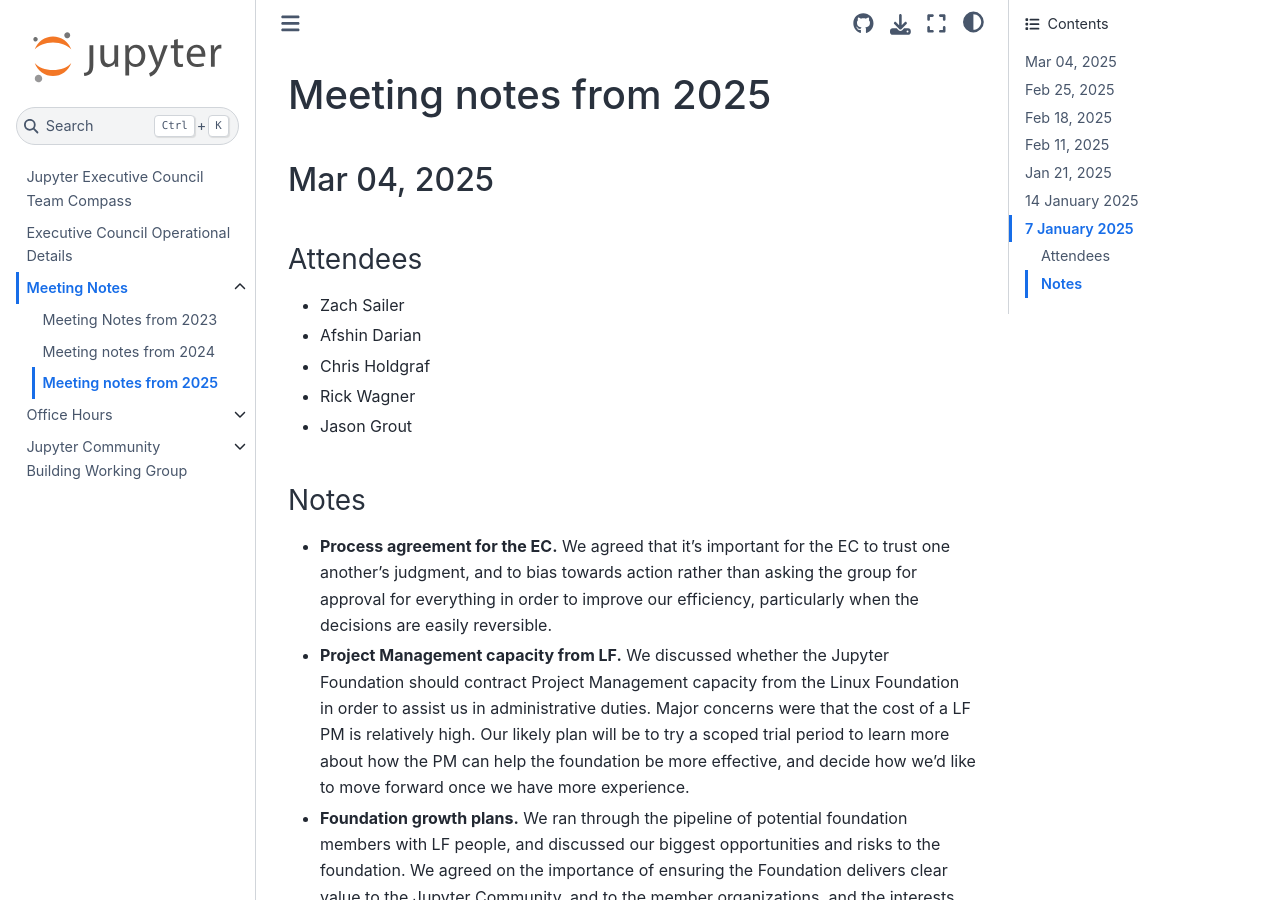
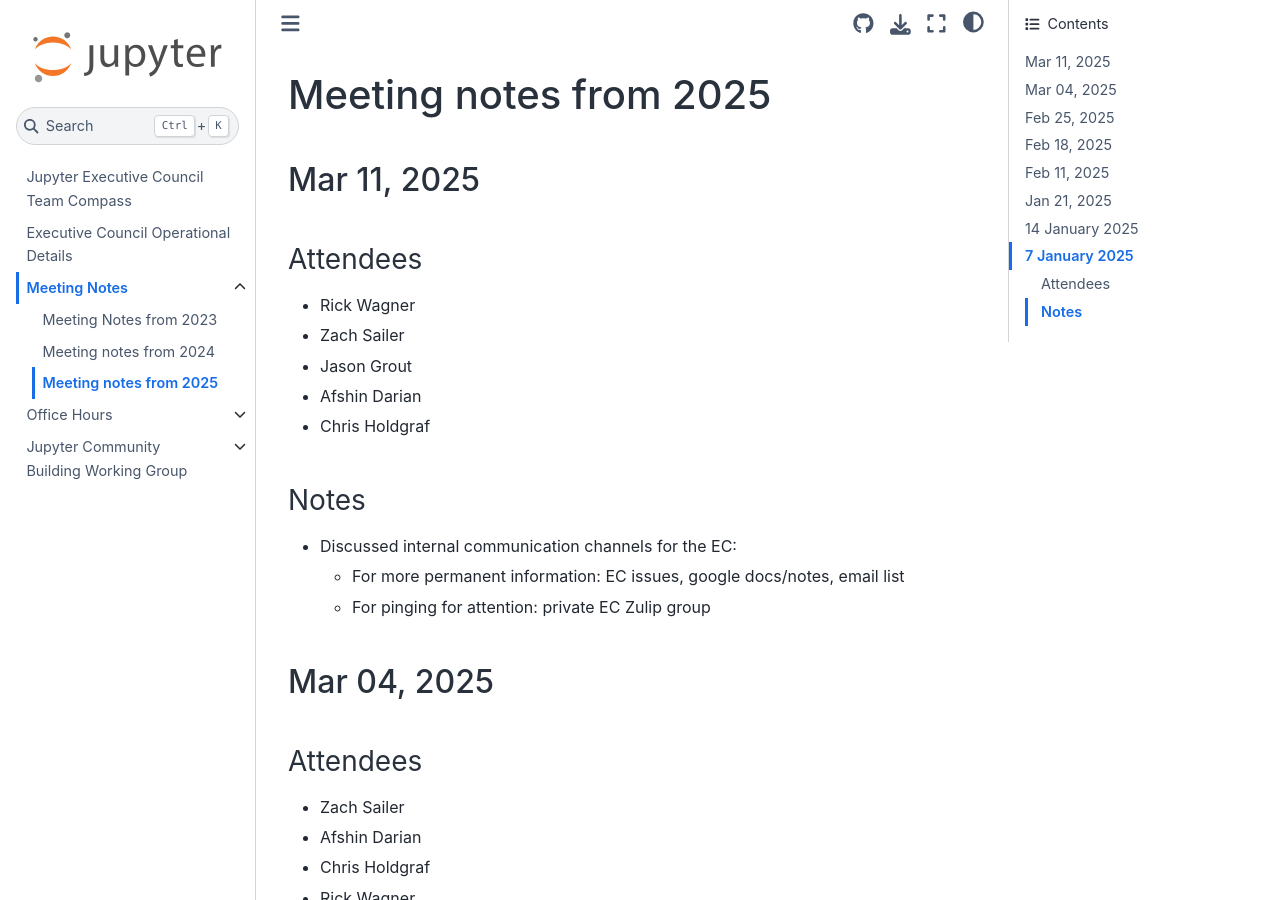
Before and after one commit to jupyter-governance/ec-team-compass, a Sphinx documentation site: the page built from docs/meeting_notes/2025.md, in a window 1280 px wide and 900 px high. Built offline with Sphinx 7.4.7 and the Sphinx Book theme 1.1.4, drawn with Linux system fonts in a browser that asks for light colours.

Commit message:
Add March 11

```diff
--- a/docs/meeting_notes/2025.md
+++ b/docs/meeting_notes/2025.md
@@ -1,4 +1,21 @@
 # Meeting notes from 2025
+
+## Mar 11, 2025
+
+### Attendees
+
+* Rick Wagner
+* Zach Sailer
+* Jason Grout
+* Afshin Darian
+* Chris Holdgraf
+
+### Notes
+
+- Discussed internal communication channels for the EC:
+  - For more permanent information: EC issues, google docs/notes, email list
+  - For pinging for attention: private EC Zulip group
+
 
 ## Mar 04, 2025
 
```
